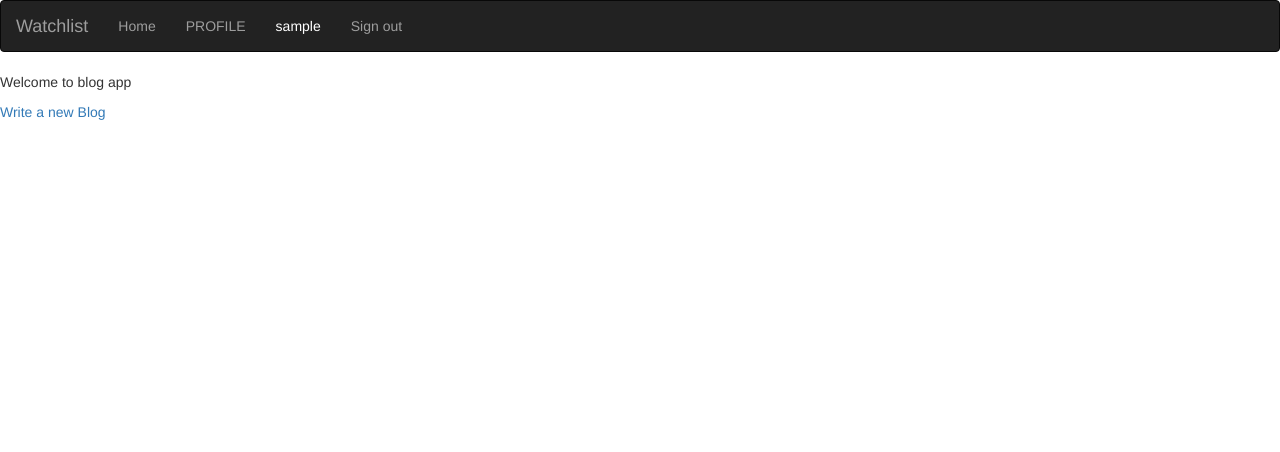
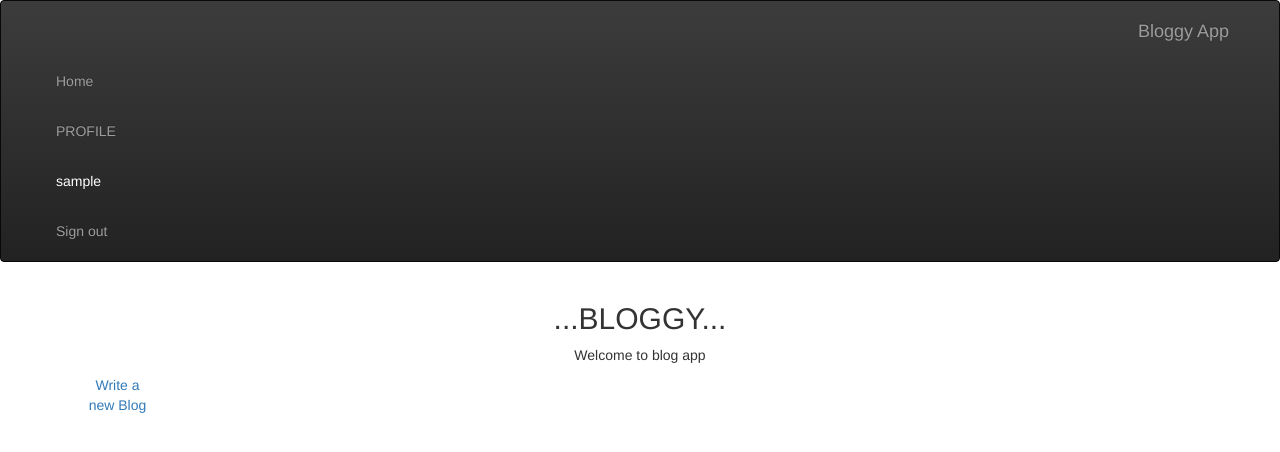
Before and after one commit to Nasseh123/bloggyapp, a Flask app: page / in a window 1280 px wide. Shown: the top 452 px of the page. Run offline with Flask 2, Linux system fonts and the light colour scheme; the visitor is signed in with stand-in values (Sample User, id 1); data comes from the database, SQL or seed files in the repository; data that the repository does not hold is empty; some libraries are stand-ins or nearby versions.

Commit message:
Heroku push

```diff
--- a/app/__init__.py
+++ b/app/__init__.py
@@ -38,4 +38,6 @@
     from .auth import auth as auth_blueprint
     app.register_blueprint(auth_blueprint,url_prefix='/authenticate')
 
+
+
     return app
--- a/app/email.py
+++ b/app/email.py
@@ -3,9 +3,10 @@
 from . import mail
 
 def mail_message(subject,template,to,**kwargs):
-    sender_email = 'bundimanasseh2021'
+    sender_email = ('Blog Update','bundimanasseh2021@gmail.com')
 
     email = Message(subject, sender=sender_email, recipients=[to])
     email.body= render_template(template + ".txt",**kwargs)
     email.html = render_template(template + ".html",**kwargs)
+    email.subject="Blog Family"
     mail.send(email)
--- a/app/main/views.py
+++ b/app/main/views.py
@@ -4,13 +4,15 @@
 from .forms import UpdateProfile,BlogForm,CommentForm
 from ..import db,photos
 from ..models import User,Blog,Comments
+from ..email import mail_message
 @main.route('/')
-@login_required
+
 def index():
     """
     """
     user=current_user
     blogs=Blog.get_all_blog()
+
     # blog=Blog.query.filter_by(user_id=current_user.id).all()
     # specific_blog=Blog.query.filter_by(id=blog.id).first()
     title="Blog App"
@@ -61,6 +63,7 @@
 def new_review(id):
     form = BlogForm()
     user=User.get_user(id)
+    # users=User.get_all_users()
 
     if form.validate_on_submit():
         title = form.title.data
@@ -68,6 +71,7 @@
 
         # Updated review instance
         new_blog = Blog(title=title,description=description,user_id=user.id)
+        mail_message(f"Hello {user.username} You Just Made a post!","email/subscription_new_blog",user.email,user=user)
 
         # save review method
         new_blog.save_blog()
@@ -96,7 +100,7 @@
     return render_template('new_comment.html',title = title, form=form,user=user )
 
 
-@main.route('/blog/<int:id>')
+@main.route('/blog/<int:id>',methods=['GET','POST'])
 def blog(id):
 
     '''
@@ -105,6 +109,7 @@
     form = CommentForm()
     user=current_user
     blog = Blog.query.filter_by(id=id).first()
+
     if form.validate_on_submit():
         comment = form.comment.data
 
@@ -113,8 +118,20 @@
 
         # save review method
         new_comment.save_comment()
-        return redirect(url_for('.blog'))
+        return redirect(url_for('.blog',id=id))
 
-    comments=Comments.query.filter_by(blog_id=id).all()
+    # comments=Comments.query.filter_by(blog_id=id).all()
+
     title = f'{blog.title}'
-    return render_template('blog.html',title = title,blog=blog,comments=comments,form=form)
+    return render_template('blog.html',title = title,blog=blog,form=form)
+
+@main.route('/comment/delete/<int:id>')
+def delete_comment(id):
+    """
+    """
+    form=BlogForm()
+    get_comment=Comments.query.filter_by(id=id).first()
+
+    comment=Comments.delete_comment(get_comment.id)
+
+    return redirect(url_for('blog.html',id=get_comment.blog_id,form=form))
--- a/app/models.py
+++ b/app/models.py
@@ -15,6 +15,7 @@
     role_id=db.Column(db.Integer,db.ForeignKey('roles.id'))
     bio = db.Column(db.String(255))
     profile_pic_path = db.Column(db.String())
+    subscription=db.Column(db.String(255),unique = True,index = True)
     pass_secure = db.Column(db.String(255))
     blog=db.relationship('Blog',backref='user',lazy="dynamic")
     comments=db.relationship('Comments',backref='user',lazy="dynamic")
@@ -35,7 +36,9 @@
     def get_user(cls,id):
         user=User.query.filter_by(id=id).first()
         return user
-
+    def get_all_users():
+        users=User.query.filter_by(subscription==True).all()
+        return users
 
     def __repr__(self):
         return f'user {self.username}'
@@ -83,6 +86,9 @@
         db.session.add(self)
         db.session.commit()
 
+    @classmethod
+    def delete_comment(cls,id):
+        comment=Comments.query.filter_by(id=id).delete()
 
 
     def __repr__(self):
--- /dev/null
+++ b/app/static/css/index.css
@@ -0,0 +1,3 @@
+.text{
+    text-align: center;
+}
--- a/app/templates/base.html
+++ b/app/templates/base.html
@@ -1,5 +1,13 @@
-{% extends 'bootstrap/base.html'%}
+{%block styles%}
+<!-- Latest compiled and minified CSS -->
+
+{%endblock%}
+
 <!-- Navbar block  -->
 {% block navbar %}
-    {% include 'navbar.html' %}
+
+{% include 'navbar.html' %}
 {% endblock %}
+{%block content%}
+
+{%endblock%}
--- /dev/null
+++ b/app/templates/email/subscription_new_blog.txt
@@ -0,0 +1,2 @@
+Hello {{user.username}} You just posted a blog!!
+Lets wait and see on what others think about it!
--- a/app/templates/email/welcome_user.txt
+++ b/app/templates/email/welcome_user.txt
@@ -1,3 +1,3 @@
 Hello {{user.username}}
 Welcome to Blog App
-We have just seen you have signed up for our application and want to welcome you to the family. Please enjoy the bl0gs...
+We have just seen you have signed up for our application and want to welcome you to the family. Please enjoy the blogs...
--- a/app/templates/index.html
+++ b/app/templates/index.html
@@ -1,25 +1,53 @@
-<!-- <!DOCTYPE html>
-<html>
-    <head>
-        <title>{{title}}</title>
-    </head>
-    <body>
+{% extends 'base.html'%}
+{%block styles%}
+<!-- Latest compiled and minified CSS -->
 
-    <p>{{message}}</p>
-    </body>
-</html> -->
-{% extends 'base.html'%}
+<!-- Latest compiled and minified JavaScript -->
+{{ super() }}
+<link rel="stylesheet" href="https://stackpath.bootstrapcdn.com/bootstrap/4.4.1/css/bootstrap.min.css"
+    integrity="sha384-Vkoo8x4CGsO3+Hhxv8T/Q5PaXtkKtu6ug5TOeNV6gBiFeWPGFN9MuhOf23Q9Ifjh" crossorigin="anonymous">
+<link rel="stylesheet" href="{{url_for('static',filename='css/index.css')}}">
+
+
+{% endblock %}
+<!-- Content block -->
 {% block content %}
+<div class="container">
+    <div class="row">
+        <div class="col-md-12">
+            <h2 style="text-align: center;">...BLOGGY...</h2>
+            <p style="text-align: center;">{{message}}</p>
+        </div>
 
-<p>{{message}}</p>
-<a class="ratings" href="/user/blog/new/{{user.id}}"> Write a new Blog</a>
+        <hr>
+    </div>
+        <div class="row" >
+            <div class="col-md-1">
+                <p style="text-align: center;"><a class="ratings" href="/user/blog/new/{{user.id}}"> Write a new Blog</a></p>
+            </div>
+
+        </div>
+
 
     {% for blog in blogs %}
-   <ul>
-       <li>{{blog.title}}</li>
-       <a class="ratings" href="/blog/{{blog.id}}"> More on the title</a>
-   </ul>
+    <div class="card text" >
+        <div class="card-header">
+            <h3 style="text-align: center;">{{blog.title}}</h3>
+        </div>
+        <div class="card-body" style="text-align: center;">
+            <p>{{blog.description |truncate (20)}}</p>
+            <a class="ratings" href="/blog/{{blog.id}}"> More on the Blog</a>
+        </div>
+    </div>
     {% endfor %}
+    <!-- ********************* -->
+
+
+
+
+
+
+</div>
 
 
 {% endblock%}
--- a/app/templates/navbar.html
+++ b/app/templates/navbar.html
@@ -1,3 +1,10 @@
+
+
+<link rel="stylesheet" href="https://maxcdn.bootstrapcdn.com/bootstrap/3.3.7/css/bootstrap.min.css" integrity="sha384-BVYiiSIFeK1dGmJRAkycuHAHRg32OmUcww7on3RYdg4Va+PmSTsz/K68vbdEjh4u" crossorigin="anonymous">
+
+<!-- Optional theme -->
+<link rel="stylesheet" href="https://maxcdn.bootstrapcdn.com/bootstrap/3.3.7/css/bootstrap-theme.min.css" integrity="sha384-rHyoN1iRsVXV4nD0JutlnGaslCJuC7uwjduW9SVrLvRYooPp2bWYgmgJQIXwl/Sp" crossorigin="anonymous">
+
 <div class="navbar navbar-inverse" role="navigation">
     <div class="container-fluid">
         <div class="navbar-header">
@@ -7,7 +14,7 @@
               <span class="icon-bar"></span>
               <span     class="icon-bar"></span>
             </button>
-            <a class="navbar-brand" href="/"> Watchlist </a>
+            <a class="navbar-brand" href="/"> Bloggy App </a>
         </div>
         <div class="navbar-collapse collapse">
             <ul class="nav navbar-nav">
--- a/config.py
+++ b/config.py
@@ -4,7 +4,7 @@
 
     SECRET_KEY=os.environ.get('SECRET_KEY')
     UPLOADED_PHOTOS_DEST ='app/static/photos'
-    SQLALCHEMY_DATABASE_URI = 'postgresql+psycopg2://manasseh:beast@localhost/blog'
+
 
     # email configurations
     MAIL_SERVER = 'smtp.googlemail.com'
@@ -13,8 +13,9 @@
     MAIL_USERNAME = os.environ.get("MAIL_USERNAME")
     MAIL_PASSWORD = os.environ.get("MAIL_PASSWORD")
 class ProdConfig(Config):
-    pass
+   SQLALCHEMY_DATABASE_URI = 'postgresql+psycopg2://manasseh:beast@localhost/blog'
 class DevConfig(Config):
+
     DEBUG=True
 
 config_options={
--- a/manage.py
+++ b/manage.py
@@ -5,7 +5,7 @@
 
 
 # Creating app instance
-app = create_app('development')
+app = create_app('production')
 
 manager = Manager(app)
 manager.add_command('server',Server)
```
Also changed, not shown: app/templates/blog.html (+22 -4 lines), migrations/versions/b935a4d0cc7a_creation_of_subscription_column.py (added, +30 -0 lines), requirements.txt (added, +28 -0 lines), app/templates/email/subscription_new_blog.html (added), 1 other file.
